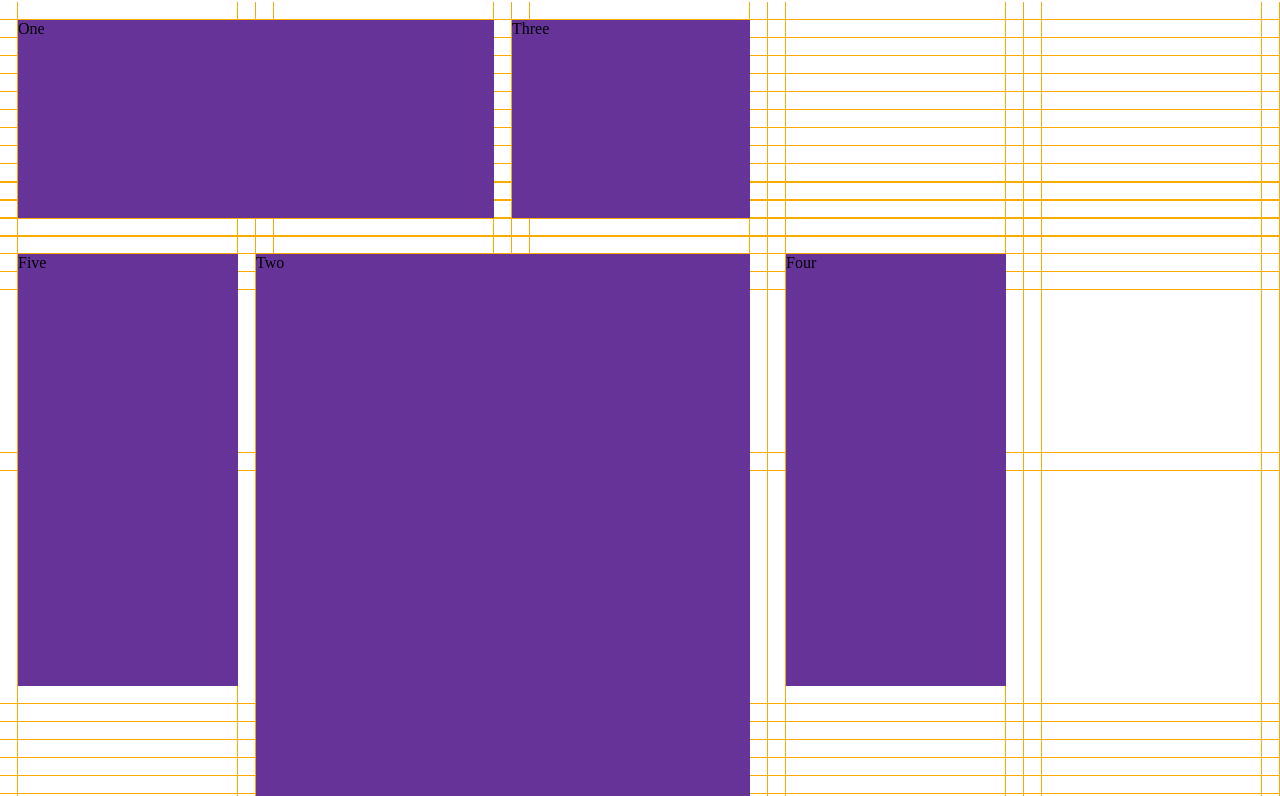
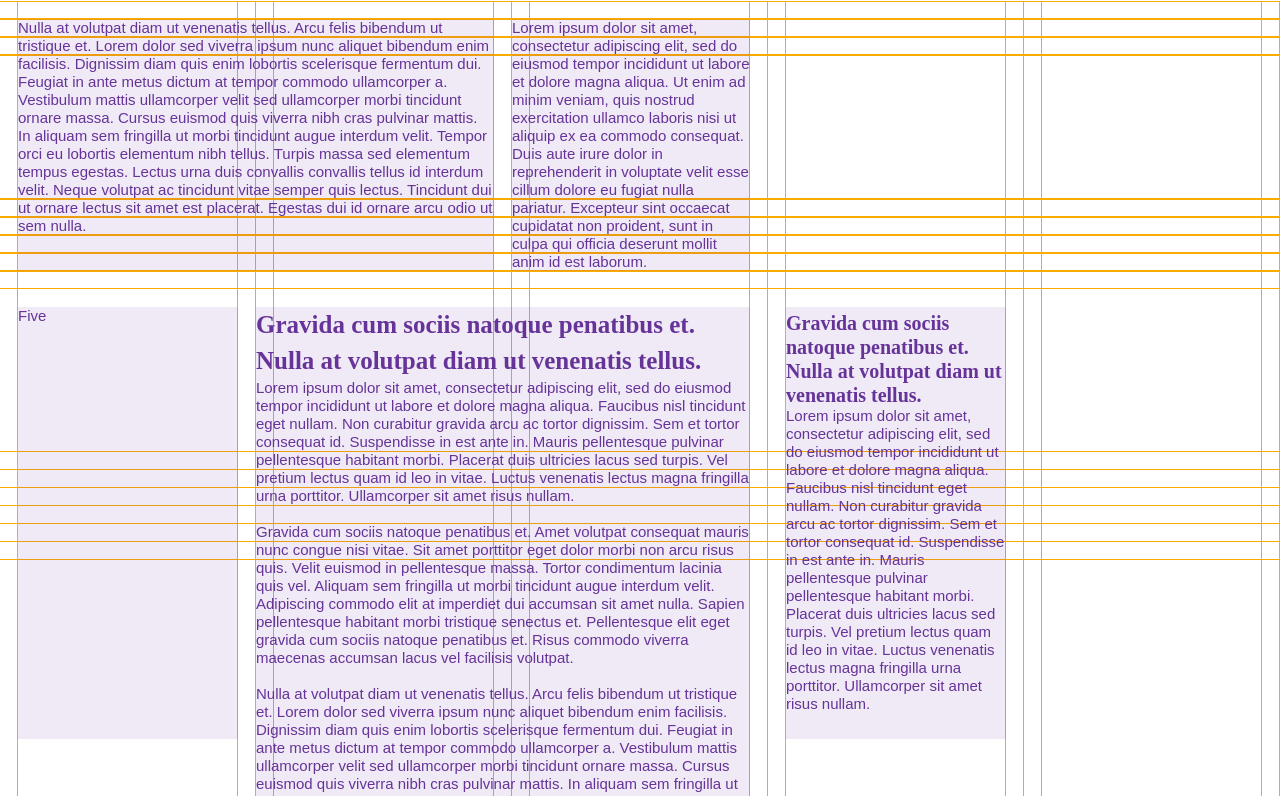
Before and after one commit to mckelvey/vertical-rhythm, a website built with webpack: page templates/index.html in a window 1280 px wide. Shown: the part 73-869 px from the top of the page. Built offline with nearby package versions, Linux system fonts and the light colour scheme.

Commit message:
cell height

```diff
--- /dev/null
+++ b/src/js/defaults.js
@@ -0,0 +1,5 @@
+export const VERTICAL_RHYTHM = 18; // pixels
+
+export default {
+  VERTICAL_RHYTHM,
+};
--- /dev/null
+++ b/src/js/grid/cell/height.js
@@ -0,0 +1,61 @@
+import { VERTICAL_RHYTHM } from 'js/defaults';
+
+let gridCells = [];
+let requestId = null;
+
+const cellsNeedingUpdate = {};
+
+const setMinHeights = () => {
+  const updates = Object.values(cellsNeedingUpdate);
+  for (let i = 0; i < updates.length; i += 1) {
+    const { cell, minHeight } = updates[i];
+    if (minHeight !== 'auto') {
+      cell.style.minHeight = minHeight;
+    }
+  }
+  requestId = null;
+};
+
+const getNaturalHeight = cell => {
+  const definedHeight = getComputedStyle(cell).getPropertyValue('minHeight');
+  if (definedHeight !== 'auto') {
+    cell.style.minHeight = 'auto'; // eslint-disable-line no-param-reassign
+  }
+  return cell.offsetHeight;
+};
+
+const computeCellHeights = () => {
+  let updateNeeded = false;
+  for (let i = 0; i < gridCells.length; i += 1) {
+    const cell = gridCells[i];
+    const naturalHeight = getNaturalHeight(cell);
+    if (naturalHeight % VERTICAL_RHYTHM !== 0) {
+      cellsNeedingUpdate[i] = {
+        cell,
+        minHeight: Math.ceil(naturalHeight / VERTICAL_RHYTHM) * VERTICAL_RHYTHM,
+      };
+      updateNeeded = true;
+    } else {
+      cellsNeedingUpdate[i] = { cell, minHeight: 'auto' };
+    }
+  }
+  if (requestId) {
+    if (!updateNeeded) {
+      window.cancelAnimationFrame(requestId);
+    }
+  } else {
+    requestId = window.requestAnimationFrame(setMinHeights);
+  }
+};
+
+export const resizeHandler = () => {
+  gridCells = document.querySelectorAll('.grid > *');
+  if (gridCells.length > 0) {
+    window.addEventListener('resize', computeCellHeights);
+    computeCellHeights();
+  }
+};
+
+export default {
+  resizeHandler,
+};
--- a/src/js/index.js
+++ b/src/js/index.js
@@ -1 +1,6 @@
-// Placeholder
+import ready from 'utils/ready';
+import { resizeHandler as gridCellHeightResizeHandler } from './grid/cell/height';
+
+ready(() => {
+  gridCellHeightResizeHandler();
+});
--- /dev/null
+++ b/src/js/utils/ready.js
@@ -0,0 +1,8 @@
+const ready = fn => {
+  if (document.readyState !== 'loading') {
+    fn();
+  }
+  document.addEventListener('DOMContentLoaded', fn);
+};
+
+export default ready;
--- a/src/scss/stylesheet/general/elements.scss
+++ b/src/scss/stylesheet/general/elements.scss
@@ -20,14 +20,17 @@
     --minimum-row-height: #{$minimum-row-height - ($minimum-row-height % $vertical-rhythm) + $vertical-rhythm};
   }
   --column-pattern: var(--vertical-rhythm) minmax(var(--minimum-column-width), 1fr) var(--vertical-rhythm);
-  --row-pattern: var(--vertical-rhythm) var(--minimum-row-height) var(--vertical-rhythm);
-  line-height-step: var(--vertical-rhythm);
+  --row-pattern: var(--vertical-rhythm) minmax(var(--minimum-row-height), auto) var(--vertical-rhythm);
+  --base-font-size: calc(var(--vertical-rhythm) * 5 / 6);
+  --font-adjustment: 1px;
+  // line-height-step: var(--vertical-rhythm);
 }
 
 html,
 body {
   margin: 0;
   padding: 0;
+  font-size: var(--base-font-size);
   line-height: var(--vertical-rhythm);
 }
 
@@ -42,3 +45,36 @@ body {
 h1 {
   margin-top: calc(2 * var(--vertical-rhythm));
 }
+
+h2 {
+  margin: var(--vertical-rhythm) 0 0;
+  // padding-top: calc(var(--vertical-rhythm) * 1.5 - var(--base-font-size) * 5 / 3 + var(--font-adjustment) * 1.5);
+  font-size: calc(var(--base-font-size) * 5 / 3);
+  // line-height: var(--vertical-rhythm);
+  line-height: calc(var(--vertical-rhythm) * 2);
+  // line-height: calc(var(--vertical-rhythm) * 2);
+
+  &:first-child {
+    margin-top: 0;
+  }
+}
+
+h3 {
+  margin: var(--vertical-rhythm) 0 0;
+  padding-top: calc(var(--vertical-rhythm) - var(--base-font-size) + var(--font-adjustment));
+  font-size: calc(var(--base-font-size) * 4 / 3);
+  line-height: calc(var(--vertical-rhythm) * 4 / 3);
+
+  &:first-child {
+    margin-top: 0;
+  }
+}
+
+p {
+  margin: 0 0 var(--vertical-rhythm) 0;
+  // margin: 0 0 calc(var(--vertical-rhythm) - (var(--vertical-rhythm) - var(--base-font-size) + var(--font-adjustment))) 0;
+  // padding-top: calc(var(--vertical-rhythm) - var(--base-font-size) + var(--font-adjustment));
+  font-size: var(--base-font-size);
+  font-family: sans-serif;
+  line-height: calc(var(--vertical-rhythm) * 1);
+}
--- a/src/scss/stylesheet/grid.scss
+++ b/src/scss/stylesheet/grid.scss
@@ -8,7 +8,8 @@
   > * {
     display: block;
     margin: 0;
-    background-color: rebeccapurple;
+    color: rebeccapurple;
+    background-color: rgba(rebeccapurple, 0.1);
     --column: 1;
     --span-columns: 1;
     --row: 1;
--- a/templates/index.html
+++ b/templates/index.html
@@ -23,10 +23,26 @@
       <h1>Vertical-rhythm</h1>
     </header>
     <main class="grid with-vertical-guides with-column-guides">
-      <p>One</p>
-      <p>Two</p>
-      <p>Three</p>
-      <p>Four</p>
+      <p>Nulla at volutpat diam ut venenatis tellus. Arcu felis bibendum ut tristique et. Lorem dolor sed viverra ipsum nunc aliquet bibendum enim facilisis. Dignissim diam quis enim lobortis scelerisque fermentum dui. Feugiat in ante metus dictum at tempor commodo ullamcorper a. Vestibulum mattis ullamcorper velit sed ullamcorper morbi tincidunt ornare massa. Cursus euismod quis viverra nibh cras pulvinar mattis. In aliquam sem fringilla ut morbi tincidunt augue interdum velit. Tempor orci eu lobortis elementum nibh tellus. Turpis massa sed elementum tempus egestas. Lectus urna duis convallis convallis tellus id interdum velit. Neque volutpat ac tincidunt vitae semper quis lectus. Tincidunt dui ut ornare lectus sit amet est placerat. Egestas dui id ornare arcu odio ut sem nulla.</p>
+      <div>
+        <h2>Gravida cum sociis natoque penatibus et. Nulla at volutpat diam ut venenatis tellus.</h2>
+        <p>
+          Lorem ipsum dolor sit amet, consectetur adipiscing elit, sed do eiusmod tempor incididunt ut labore et dolore magna aliqua. Faucibus nisl tincidunt eget nullam. Non curabitur gravida arcu ac tortor dignissim. Sem et tortor consequat id. Suspendisse in est ante in. Mauris pellentesque pulvinar pellentesque habitant morbi. Placerat duis ultricies lacus sed turpis. Vel pretium lectus quam id leo in vitae. Luctus venenatis lectus magna fringilla urna porttitor. Ullamcorper sit amet risus nullam.
+        </p>
+        <p>
+          Gravida cum sociis natoque penatibus et. Amet volutpat consequat mauris nunc congue nisi vitae. Sit amet porttitor eget dolor morbi non arcu risus quis. Velit euismod in pellentesque massa. Tortor condimentum lacinia quis vel. Aliquam sem fringilla ut morbi tincidunt augue interdum velit. Adipiscing commodo elit at imperdiet dui accumsan sit amet nulla. Sapien pellentesque habitant morbi tristique senectus et. Pellentesque elit eget gravida cum sociis natoque penatibus et. Risus commodo viverra maecenas accumsan lacus vel facilisis volutpat.
+        </p>
+        <p>
+          Nulla at volutpat diam ut venenatis tellus. Arcu felis bibendum ut tristique et. Lorem dolor sed viverra ipsum nunc aliquet bibendum enim facilisis. Dignissim diam quis enim lobortis scelerisque fermentum dui. Feugiat in ante metus dictum at tempor commodo ullamcorper a. Vestibulum mattis ullamcorper velit sed ullamcorper morbi tincidunt ornare massa. Cursus euismod quis viverra nibh cras pulvinar mattis. In aliquam sem fringilla ut morbi tincidunt augue interdum velit. Tempor orci eu lobortis elementum nibh tellus. Turpis massa sed elementum tempus egestas. Lectus urna duis convallis convallis tellus id interdum velit. Neque volutpat ac tincidunt vitae semper quis lectus. Tincidunt dui ut ornare lectus sit amet est placerat. Egestas dui id ornare arcu odio ut sem nulla.
+        </p>
+      </div>
+      <p>Lorem ipsum dolor sit amet, consectetur adipiscing elit, sed do eiusmod tempor incididunt ut labore et dolore magna aliqua. Ut enim ad minim veniam, quis nostrud exercitation ullamco laboris nisi ut aliquip ex ea commodo consequat. Duis aute irure dolor in reprehenderit in voluptate velit esse cillum dolore eu fugiat nulla pariatur. Excepteur sint occaecat cupidatat non proident, sunt in culpa qui officia deserunt mollit anim id est laborum.</p>
+      <div>
+        <h3>Gravida cum sociis natoque penatibus et. Nulla at volutpat diam ut venenatis tellus.</h3>
+        <p>
+          Lorem ipsum dolor sit amet, consectetur adipiscing elit, sed do eiusmod tempor incididunt ut labore et dolore magna aliqua. Faucibus nisl tincidunt eget nullam. Non curabitur gravida arcu ac tortor dignissim. Sem et tortor consequat id. Suspendisse in est ante in. Mauris pellentesque pulvinar pellentesque habitant morbi. Placerat duis ultricies lacus sed turpis. Vel pretium lectus quam id leo in vitae. Luctus venenatis lectus magna fringilla urna porttitor. Ullamcorper sit amet risus nullam.
+        </p>
+      </div>
       <p>Five</p>
     </main>
     <footer>
--- a/webpack.config.js
+++ b/webpack.config.js
@@ -101,6 +101,7 @@ module.exports = {
     alias: {
       js: path.resolve(__dirname, 'src/js'),
       scss: path.resolve(__dirname, 'src/scss'),
+      utils: path.resolve(__dirname, 'src/js/utils'),
     },
     extensions: ['.js', '.json', '.jsx', '.scss'],
   },
```
